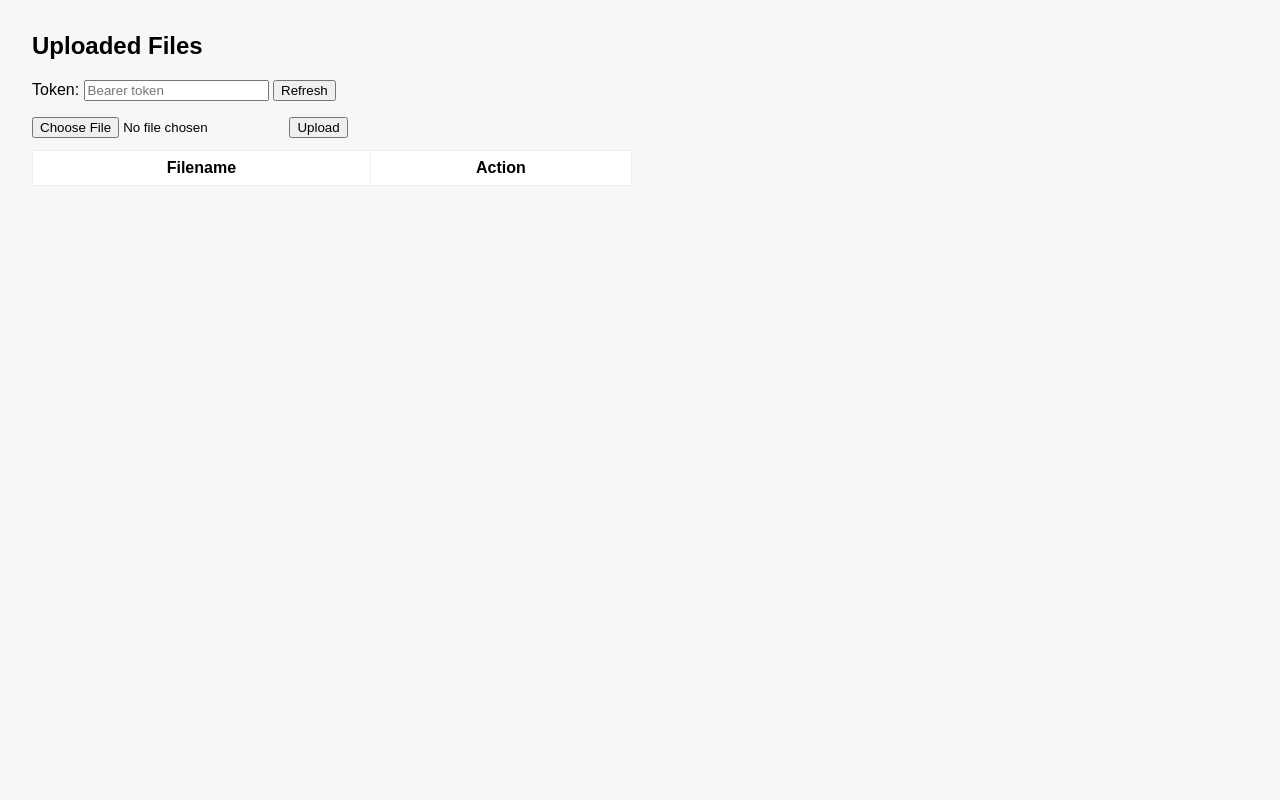
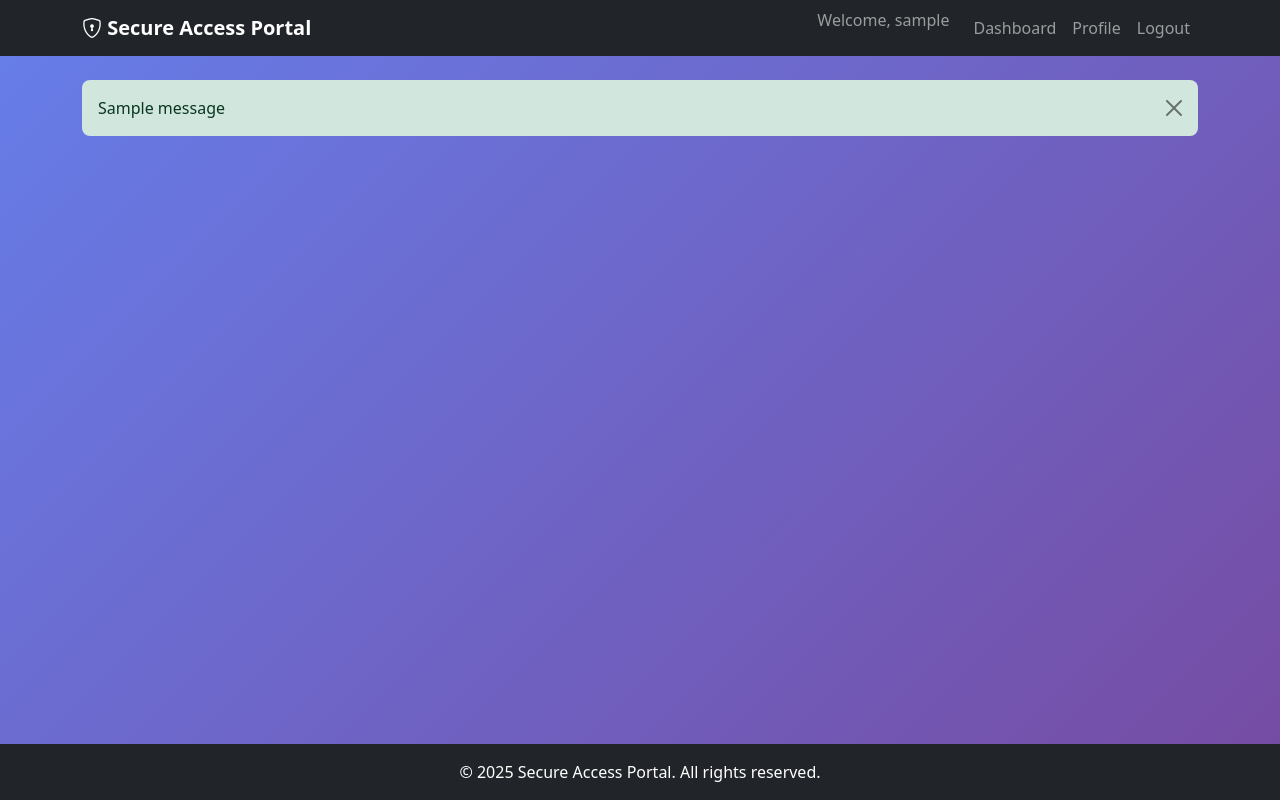
Before and after one commit to BlackHat7777/BlackHat7777, a Flask app: template templates/index.html in a window 1280 px wide. Run offline with Flask 3, Linux system fonts and the light colour scheme; the template is opened without the code that fills it, so the values that code supplies are empty; the visitor is signed in with stand-in values (Sample User, id 1); one stand-in notice (Sample message) is shown; lists and menus that the app fills with data are empty.

Commit message:
Update index.html

```diff
--- a/templates/index.html
+++ b/templates/index.html
@@ -1,69 +1,95 @@
-<!doctype html>
-<html>
+<!DOCTYPE html>
+<html lang="en">
 <head>
-  <meta charset="utf-8"/>
-  <title>Secure Data Viewer</title>
-  <style>
-    body{font-family:Arial,Helvetica,sans-serif;margin:2rem;background:#f7f7f7}
-    table{border-collapse:collapse;width:600px;background:#fff}
-    th,td{padding:8px;border:1px solid #eee}
-    #uploadRow{margin-top:1rem}
-  </style>
+    <meta charset="UTF-8">
+    <meta name="viewport" content="width=device-width, initial-scale=1.0">
+    <title>{% block title %}Secure Access Portal{% endblock %}</title>
+    <link href="https://cdn.jsdelivr.net/npm/bootstrap@5.3.0/dist/css/bootstrap.min.css" rel="stylesheet">
+    <link rel="stylesheet" href="https://cdn.jsdelivr.net/npm/bootstrap-icons@1.10.0/font/bootstrap-icons.css">
+    <style>
+        body {
+            background: linear-gradient(135deg, #667eea 0%, #764ba2 100%);
+            min-height: 100vh;
+            display: flex;
+            flex-direction: column;
+        }
+        .card {
+            border: none;
+            border-radius: 10px;
+            box-shadow: 0 0.5rem 1rem rgba(0, 0, 0, 0.15);
+        }
+        .login-container {
+            flex: 1;
+            display: flex;
+            align-items: center;
+            justify-content: center;
+        }
+        .navbar-brand {
+            font-weight: 700;
+        }
+        .alert {
+            border-radius: 8px;
+            border: none;
+        }
+    </style>
 </head>
 <body>
-  <h2>Uploaded Files</h2>
-  <div>
-    <label>Token: <input id="token" type="password" placeholder="Bearer token"></label>
-    <button id="refresh">Refresh</button>
-  </div>
+    <nav class="navbar navbar-expand-lg navbar-dark bg-dark">
+        <div class="container">
+            <a class="navbar-brand" href="{{ url_for('index') }}">
+                <i class="bi bi-shield-lock"></i> Secure Access Portal
+            </a>
+            <button class="navbar-toggler" type="button" data-bs-toggle="collapse" data-bs-target="#navbarNav">
+                <span class="navbar-toggler-icon"></span>
+            </button>
+            <div class="collapse navbar-collapse" id="navbarNav">
+                <ul class="navbar-nav ms-auto">
+                    {% if 'username' in session %}
+                    <li class="nav-item">
+                        <span class="navbar-text me-3">
+                            Welcome, {{ session.username }}
+                        </span>
+                    </li>
+                    <li class="nav-item">
+                        <a class="nav-link" href="{{ url_for('dashboard') }}">Dashboard</a>
+                    </li>
+                    <li class="nav-item">
+                        <a class="nav-link" href="{{ url_for('profile') }}">Profile</a>
+                    </li>
+                    <li class="nav-item">
+                        <a class="nav-link" href="{{ url_for('logout') }}">Logout</a>
+                    </li>
+                    {% else %}
+                    <li class="nav-item">
+                        <a class="nav-link" href="{{ url_for('login') }}">Login</a>
+                    </li>
+                    {% endif %}
+                </ul>
+            </div>
+        </div>
+    </nav>
 
-  <div id="uploadRow">
-    <input type="file" id="fileInput">
-    <button id="uploadBtn">Upload</button>
-  </div>
+    <main class="container my-4">
+        {% with messages = get_flashed_messages(with_categories=true) %}
+            {% if messages %}
+                {% for category, message in messages %}
+                    <div class="alert alert-{{ category }} alert-dismissible fade show">
+                        {{ message }}
+                        <button type="button" class="btn-close" data-bs-dismiss="alert"></button>
+                    </div>
+                {% endfor %}
+            {% endif %}
+        {% endwith %}
 
-  <table id="tbl" style="margin-top:12px">
-    <thead><tr><th>Filename</th><th>Action</th></tr></thead>
-    <tbody></tbody>
-  </table>
+        {% block content %}{% endblock %}
+    </main>
 
-<script>
-const API_BASE = ""; // same origin if you deploy backend + static together
-function tokenHeader() {
-  const t = document.getElementById("token").value;
-  return { "Authorization": "Bearer " + t };
-}
+    <footer class="bg-dark text-white text-center py-3 mt-auto">
+        <div class="container">
+            <p class="mb-0">&copy; 2025 Secure Access Portal. All rights reserved.</p>
+        </div>
+    </footer>
 
-async function load() {
-  const res = await fetch(API_BASE + "/files", { headers: tokenHeader() });
-  if(!res.ok){ alert("Error: " + res.status); return; }
-  const json = await res.json();
-  const tbody = document.querySelector("#tbl tbody");
-  tbody.innerHTML = "";
-  json.files.forEach(fn => {
-    const tr = document.createElement("tr");
-    const link = `${API_BASE}/files/${encodeURIComponent(fn)}`;
-    tr.innerHTML = `<td>${fn}</td>
-      <td><a target="_blank" href="${link}">View</a></td>`;
-    tbody.appendChild(tr);
-  });
-}
-
-document.getElementById("refresh").addEventListener("click", load);
-
-document.getElementById("uploadBtn").addEventListener("click", async () => {
-  const input = document.getElementById("fileInput");
-  if(!input.files.length) { alert("Choose a file"); return; }
-  const fd = new FormData();
-  fd.append("file", input.files[0]);
-  const res = await fetch(API_BASE + "/upload", {
-    method: "POST",
-    headers: tokenHeader(),
-    body: fd
-  });
-  if (res.ok) { alert("Uploaded"); load(); }
-  else { const j = await res.json().catch(()=>null); alert("Upload failed: " + (j?.error || res.status)); }
-});
-</script>
+    <script src="https://cdn.jsdelivr.net/npm/bootstrap@5.3.0/dist/js/bootstrap.bundle.min.js"></script>
 </body>
 </html>
```
